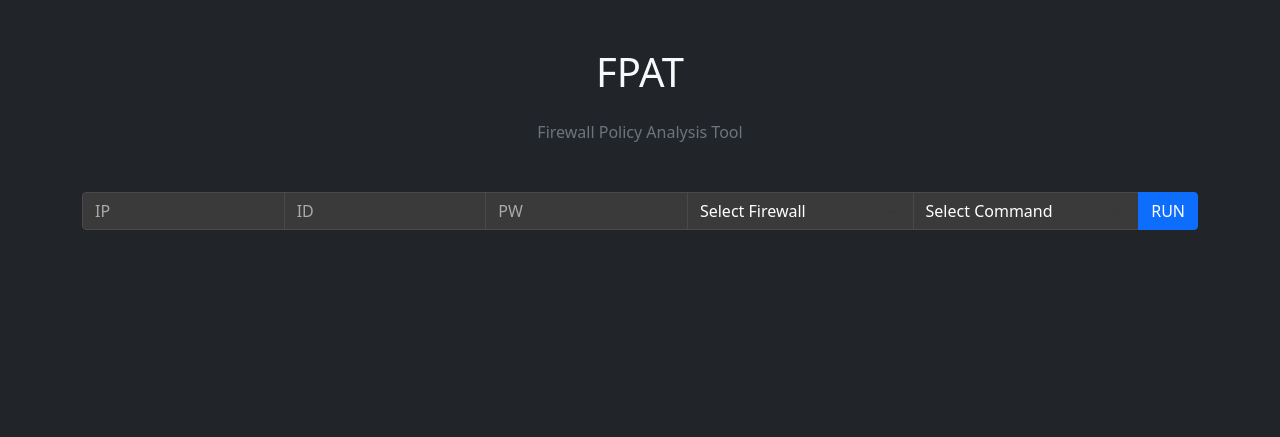
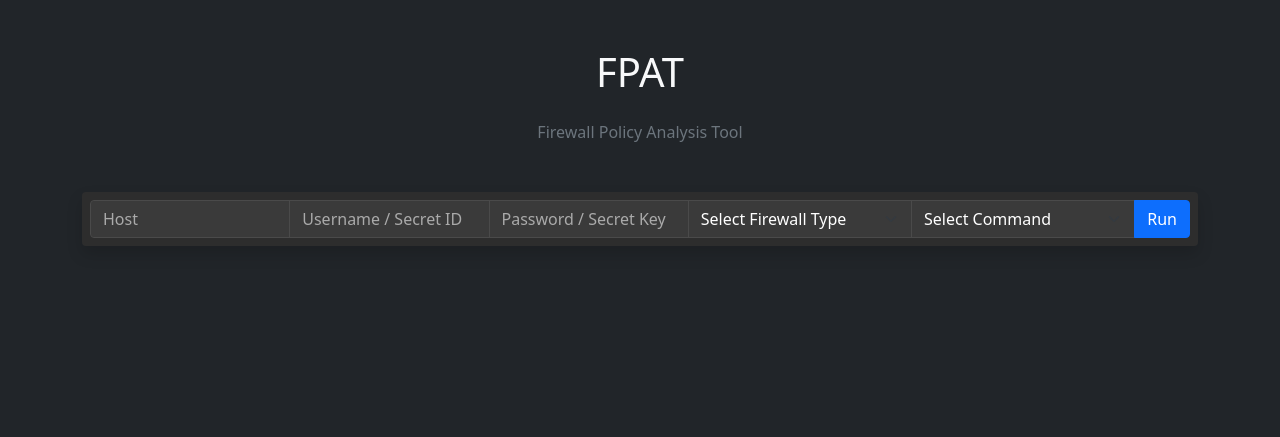
Before and after one commit to hunseop/tasklist, a FastAPI app: page / in a window 1280 px wide. Shown: the top 437 px of the page. Run offline with FastAPI, Linux system fonts and the light colour scheme; some libraries are stand-ins or nearby versions.

Commit message:
얼추완료

```diff
--- a/task_manager/requirements.txt
+++ b/task_manager/requirements.txt
@@ -0,0 +1,4 @@
+fastapi
+uvicorn
+pandas
+jinja2
--- a/task_manager/static/styles.css
+++ b/task_manager/static/styles.css
@@ -5,7 +5,9 @@ body {
 .task-item {
     background-color: #2d2d2d;
     border-radius: 5px;
-    margin-bottom: 10px;
+    margin-bottom: 1rem;
+    padding: 1.25rem;
+    box-shadow: 0 0.5rem 1rem rgba(0, 0, 0, 0.15);
 }
 
 .progress {
@@ -90,8 +92,8 @@ table.dataTable tbody tr:hover {
 
 /* 스피너 스타일 */
 .spinner {
-    width: 50px;
-    height: 50px;
+    width: 30px;
+    height: 30px;
     border: 3px solid transparent;
     border-top: 3px solid #007bff;
     border-radius: 50%;
@@ -142,3 +144,18 @@ table.dataTable td {
 .cell-scrollable::-webkit-scrollbar-thumb:hover {
     background: #555;
 }
+
+/* 카드 스타일 */
+.card.bg-secondary {
+    background-color: #2d2d2d !important;
+    border: none;
+}
+
+.card-body {
+    padding: 0.5rem;
+}
+
+/* 그림자 효과 */
+.shadow {
+    box-shadow: 0 0.5rem 1rem rgba(0, 0, 0, 0.15) !important;
+}
--- a/task_manager/templates/index.html
+++ b/task_manager/templates/index.html
@@ -9,32 +9,20 @@
     <link rel="stylesheet" href="https://cdn.datatables.net/1.10.25/css/dataTables.bootstrap5.min.css">
     <link rel="stylesheet" href="https://cdn.jsdelivr.net/npm/loading-css/dist/loading.min.css">
     <link rel="stylesheet" href="{{ url_for('static', path='/styles.css') }}">
-    <style>
-        .spinner {
-            border: 4px solid #f3f3f3;
-            border-top: 4px solid #3498db;
-            border-radius: 50%;
-            width: 30px;
-            height: 30px;
-            animation: spin 1s linear infinite;
-        }
-        @keyframes spin {
-            0% { transform: rotate(0deg); }
-            100% { transform: rotate(360deg); }
-        }
-    </style>
 </head>
 <body class="bg-dark text-light d-flex flex-column min-vh-100">
     <div class="container mt-5 flex-grow-1">
         <h1 class="text-center mb-4">FPAT</h1>
         <p class="text-center text-muted mb-5">Firewall Policy Analysis Tool</p>
 
-        <div class="input-group mb-3">
-            <input type="text" class="form-control" id="ip-input" placeholder="IP" aria-label="IP">
-            <input type="text" class="form-control" id="id-input" placeholder="ID" aria-label="ID">
-            <input type="password" class="form-control" id="pw-input" placeholder="PW" aria-label="PW">
+        <div class="card bg-secondary mb-4 shadow">
+            <div class="card-body">
+                <div class="input-group">
+                    <input type="text" class="form-control" id="ip-input" placeholder="Host" aria-label="IP">
+                    <input type="text" class="form-control" id="id-input" placeholder="Username / Secret ID" aria-label="ID">
+                    <input type="password" class="form-control" id="pw-input" placeholder="Password / Secret Key" aria-label="PW">
                     <select class="form-select" id="firewall-select">
-                <option selected>Select Firewall</option>
+                        <option selected>Select Firewall Type</option>
                         <option value="Paloalto">Paloalto</option>
                         <option value="MF2">MF2</option>
                         <option value="NGF">NGF</option>
@@ -45,7 +33,9 @@
                         <option value="command2">Command 2</option>
                         <option value="command3">Command 3</option>
                     </select>
-            <button class="btn btn-primary" type="button" id="run-button">RUN</button>
+                    <button class="btn btn-primary" type="button" id="run-button">Run</button>
+                </div>
+            </div>
         </div>
 
         <div id="task-list" class="mb-4">
```
Also changed, not shown: 요구사항.txt (+16 -0 lines). Lines whose indentation alone changed are shown as unchanged.
